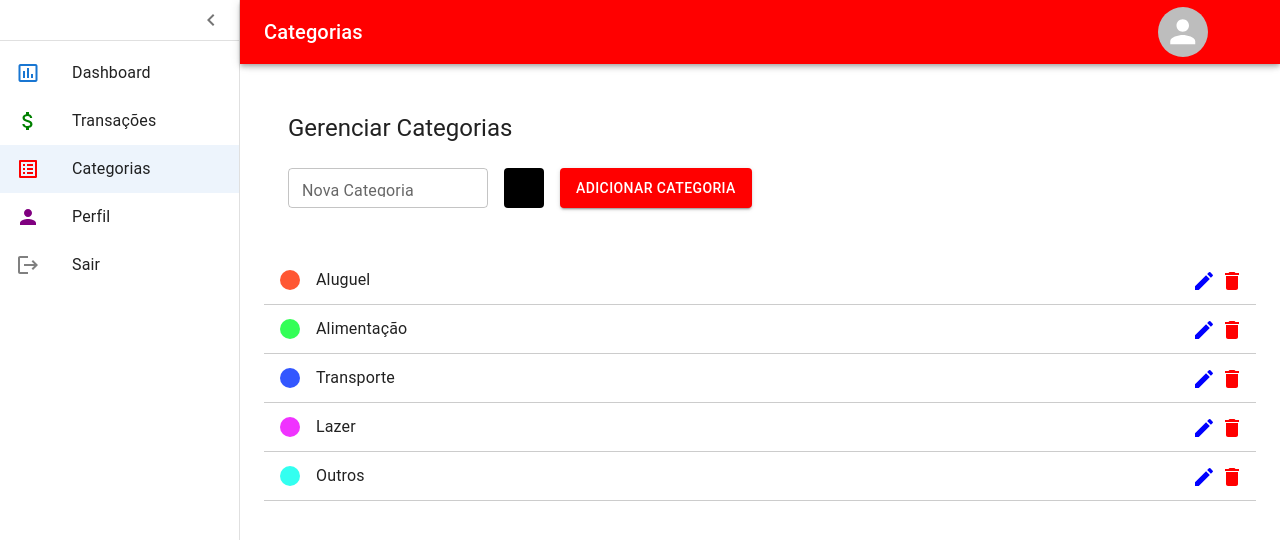
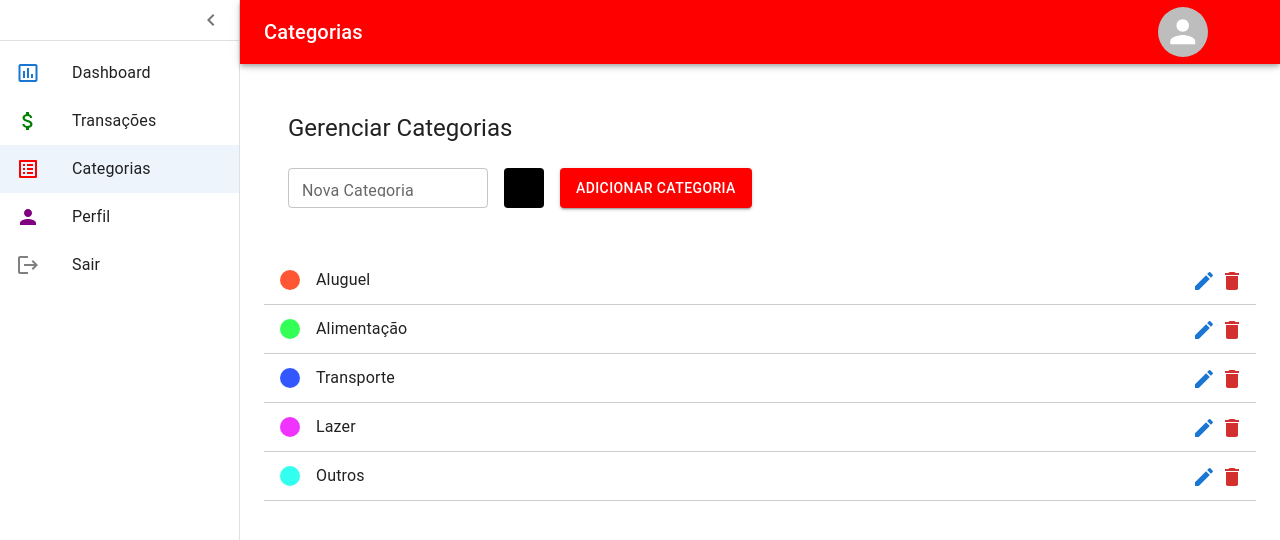
Before and after one commit to O-Farias/PlanifiqueV1-Frontend, a React (Vite) app: page /categorias in a window 1280 px wide. Shown: the top 540 px of the page. Built offline with nearby package versions, Linux system fonts and the light colour scheme.

Commit message:
feat: Atualizar cores dos botões de edição e exclusão nas categorias

```diff
--- a/src/pages/Categorias.tsx
+++ b/src/pages/Categorias.tsx
@@ -284,7 +284,7 @@ const Categorias: React.FC = () => {
                     edge="end"
                     aria-label="edit"
                     onClick={() => handleEditCategory(index)}
-                    sx={{ color: "blue" }}
+                    sx={{ color: "#1976d2" }}
                     title="Editar"
                   >
                     <EditIcon />
@@ -293,7 +293,7 @@ const Categorias: React.FC = () => {
                     edge="end"
                     aria-label="delete"
                     onClick={() => handleDeleteCategory(index)}
-                    sx={{ color: "red" }}
+                    sx={{ color: "#d32f2f" }}
                     title="Excluir"
                   >
                     <DeleteIcon />
```
